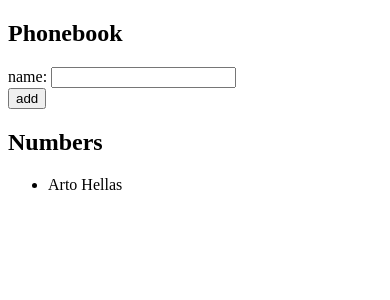
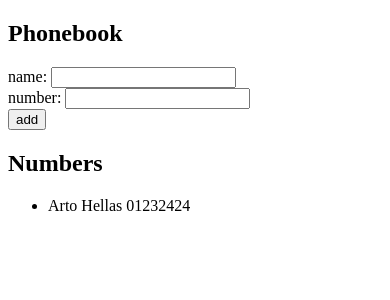
Before and after one commit to rffgrayson/fullstackopen, a React (Vite) app in the folder part2/phonebook/: page / in a window 390 px wide. Shown: the top 300 px of the page. Built offline with nearby package versions, Linux system fonts and the light colour scheme.

Commit message:
feat(2.8): add phone number field to phonebook

```diff
--- a/part2/phonebook/src/App.jsx
+++ b/part2/phonebook/src/App.jsx
@@ -2,9 +2,10 @@
 
 const App = () => {
   const [persons, setPersons] = useState([
-    { name: 'Arto Hellas' }
+    { name: 'Arto Hellas' , number: '01232424' }
   ])
   const [newName, setNewName] = useState('')
+  const [newNumber, setNewNumber] = useState('')
 
   const addName = (event) => {
     event.preventDefault()
@@ -19,11 +20,13 @@
     }
 
     const nameObject = {
-      name: newName
+      name: newName,
+      number: newNumber
     }
 
     setPersons(persons.concat(nameObject))
     setNewName('')
+    setNewNumber('')
   }
   return (
     <div>
@@ -36,13 +39,20 @@
                 />
         </div>
         <div>
+          number: <input
+                    value={newNumber}
+                    onChange={(event) => setNewNumber(event.target.value)}
+                />
+        </div>
+        <div>
           <button type="submit">add</button>
         </div>
       </form>
+
       <h2>Numbers</h2>
        <ul>
       {persons.map((person) => (
-       <li key={person.name}>{person.name}</li>
+       <li key={person.name}>{person.name} {person.number}</li>
       ))}
     </ul>
     </div>
```
